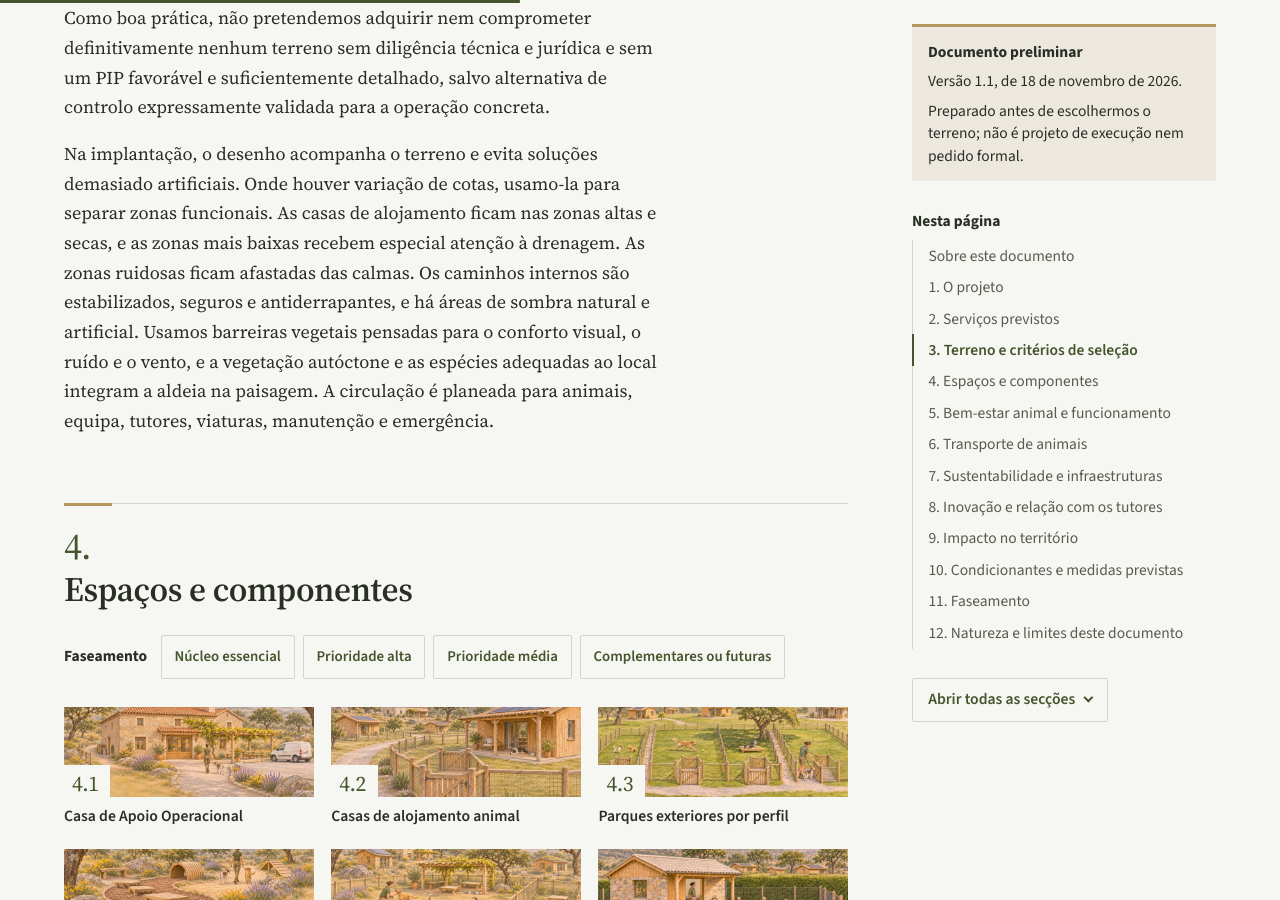
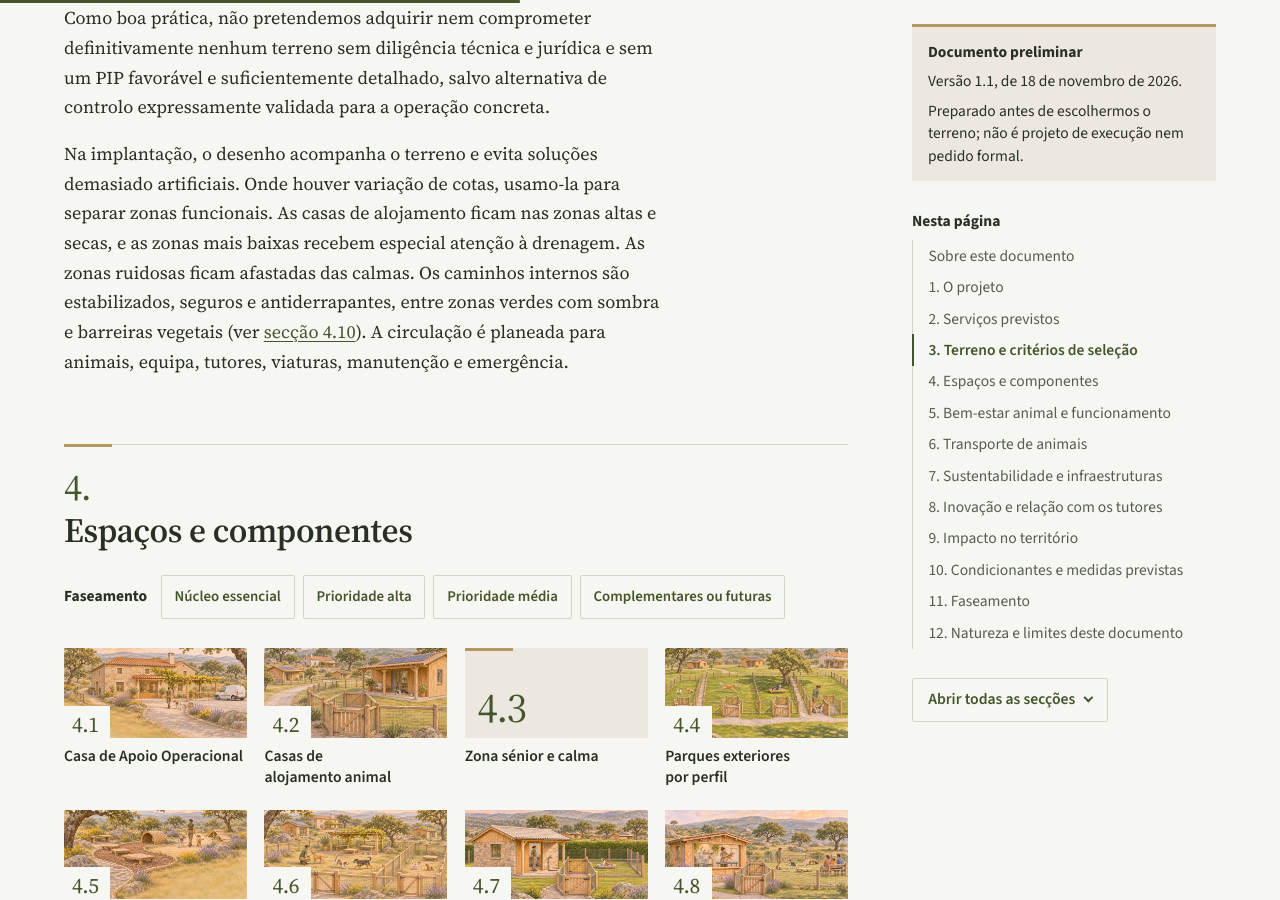
Before and after one commit to NunoMACastro/aldeia_canina, a Jekyll site: the page built from README.md, in a window 1280 px wide and 900 px high, scrolled down 5688 px. Built offline with Jekyll 4.4.1, drawn with Linux system fonts in a browser that asks for light colours; our own code applies the rules of GitHub Pages for plain Markdown files; some of the changed text lies outside the part shown.

Commit message:
Update: Secção 4 com doze subsecções
Zona sénior e calma (4.3), espaços para aulas, workshops e eventos (4.9) e
paisagem, vegetação e sombra (4.10) passam a subsecções próprias, com texto
que muda de sítio; restantes subsecções e figuras renumeradas. Grelha em
quatro colunas, mini-grelha com doze espaços e lente do faseamento com a
numeração nova.

Co-Authored-By: Claude Opus 5.5 <noreply@anthropic.com>

```diff
--- a/README.md
+++ b/README.md
@@ -57,10 +57,10 @@ _Figura 1. Visualização ilustrativa da organização geral da aldeia._
 | Transporte de animais | Recolha e entrega para estadias, creche/ATL, grooming e aulas, em viatura adaptada (ver [secção 6](#6-transporte-de-animais)). |
 | Workshops e eventos | Workshops para tutores, sessões sobre comportamento canino e cuidados básicos, e ações abertas à comunidade, com calendário anual (ver [secção 9](#9-impacto-no-território)). |
 | Voluntariado com cães de abrigo | Residentes, visitantes e voluntários passeiam e socializam, durante o dia e com a equipa, cães do centro de recolha municipal e de associações, com ligação à adoção responsável. |
-| Acolhimento dos animais de visitantes | Acolhimento diurno, na creche/ATL, dos animais de quem visita a região, com recolha e entrega nos alojamentos (ver [secção 4.5](#45-creche-diária-e-atl-canino)). |
+| Acolhimento dos animais de visitantes | Acolhimento diurno, na creche/ATL, dos animais de quem visita a região, com recolha e entrega nos alojamentos (ver [secção 4.6](#46-creche-diária-e-atl-canino)). |
 | Formação em turismo | Formação em acolhimento e atendimento de visitantes que viajam com animais, para pessoas socialmente vulneráveis, com uma entidade formadora e uma instituição social. |
 | Educação ambiental | Sessões para escolas, residentes e visitantes sobre comportamento canino, bem-estar animal, fauna, resíduos e uso responsável dos espaços. |
-| Gatil | Só como possibilidade futura, num edifício separado da área canina (ver [secção 4.9](#49-gatil)). |
+| Gatil | Só como possibilidade futura, num edifício separado da área canina (ver [secção 4.12](#412-gatil)). |
 
 Os serviços combinam-se entre si. A creche/ATL, por exemplo, pode juntar-se ao transporte, ao grooming e ao treino, e serve também de adaptação progressiva antes de uma primeira estadia.
 
@@ -100,7 +100,7 @@ Para cada terreno candidato, consideramos aconselhável fazer um levantamento to
 
 Como boa prática, não pretendemos adquirir nem comprometer definitivamente nenhum terreno sem diligência técnica e jurídica e sem um PIP favorável e suficientemente detalhado, salvo alternativa de controlo expressamente validada para a operação concreta.
 
-Na implantação, o desenho acompanha o terreno e evita soluções demasiado artificiais. Onde houver variação de cotas, usamo-la para separar zonas funcionais. As casas de alojamento ficam nas zonas altas e secas, e as zonas mais baixas recebem especial atenção à drenagem. As zonas ruidosas ficam afastadas das calmas. Os caminhos internos são estabilizados, seguros e antiderrapantes, e há áreas de sombra natural e artificial. Usamos barreiras vegetais pensadas para o conforto visual, o ruído e o vento, e a vegetação autóctone e as espécies adequadas ao local integram a aldeia na paisagem. A circulação é planeada para animais, equipa, tutores, viaturas, manutenção e emergência.
+Na implantação, o desenho acompanha o terreno e evita soluções demasiado artificiais. Onde houver variação de cotas, usamo-la para separar zonas funcionais. As casas de alojamento ficam nas zonas altas e secas, e as zonas mais baixas recebem especial atenção à drenagem. As zonas ruidosas ficam afastadas das calmas. Os caminhos internos são estabilizados, seguros e antiderrapantes, entre zonas verdes com sombra e barreiras vegetais (ver [secção 4.10](#410-paisagem-vegetação-e-sombra)). A circulação é planeada para animais, equipa, tutores, viaturas, manutenção e emergência.
 
 ## 4. Espaços e componentes
 
@@ -160,7 +160,13 @@ As casas têm abastecimento de água e eletricidade, drenagem e encaminhamento a
 
 As dimensões das casas, dos quartos e dos espaços exteriores ficam definidas no projeto técnico. Vamos dimensionar as instalações para respeitar as áreas mínimas legais aplicáveis ao alojamento de cães. Tomamo-las como mínimos, não como dimensões de projeto, e vamos confirmá-las com a DGAV e validá-las com o médico veterinário responsável.
 
-### 4.3 Parques exteriores por perfil
+### 4.3 Zona sénior e calma
+
+Há uma zona sénior e calma, mais tranquila, para cães idosos, com menor mobilidade, em medicação, que precisam de descanso prolongado, ansiosos, sensíveis ao ruído, em primeira estadia, pequenos ou frágeis (ver [secção 5](#5-bem-estar-animal-e-funcionamento)). Fica afastada das zonas de maior ruído, com menos estímulo visual entre cães, pavimento confortável, antiderrapante e fácil de limpar e zonas de descanso com sombra.
+
+As casas dos cães sénior, ansiosos ou sensíveis ficam nas zonas mais tranquilas do terreno (ver [secção 4.2](#42-casas-de-alojamento-animal)), e há parques próprios para cães sénior e um parque calmo (ver [secção 4.4](#44-parques-exteriores-por-perfil)). O voluntariado com cães de abrigo e as sessões de educação ambiental decorrem longe desta zona (ver [secção 4.5](#45-trilhos-sensoriais-e-atividades-de-enriquecimento)).
+
+### 4.4 Parques exteriores por perfil
 
 As áreas exteriores dividem-se por perfil. Há parques para cães pequenos, para cães grandes e para cães sénior, um parque ativo e um parque calmo, um parque individual, um parque de adaptação e um parque para aulas. Os parques usam-se por horários e por grupos de compatibilidade, alternados para reduzir conflitos.
 
@@ -168,7 +174,7 @@ As áreas exteriores dividem-se por perfil. Há parques para cães pequenos, par
 
 _Figura 4. Visualização ilustrativa dos parques exteriores por perfil._
 
-### 4.4 Trilhos sensoriais e atividades de enriquecimento
+### 4.5 Trilhos sensoriais e atividades de enriquecimento
 
 Os trilhos sensoriais juntam superfícies diferentes (relva, areia, madeira, pedra lisa e casca de pinheiro), plantas aromáticas seguras, equipamentos (pequenas rampas, túneis e plataformas), zonas de faro e pontos de pausa, em percursos com estímulos controlados. Contribuem para estimular mentalmente os animais, reduzir a ansiedade e dar-lhes atividade física moderada e enriquecimento ambiental.
 
@@ -184,7 +190,7 @@ Os materiais são seguros, laváveis e resistentes. Os túneis, as rampas, as pl
 
 Em horários próprios, longe da zona sénior e calma, os trilhos recebem também o voluntariado com cães de abrigo, sempre com a equipa e sem contacto com os cães alojados nem com os da creche/ATL, e as sessões de educação ambiental, sem perturbar os animais alojados (ver [secção 9](#9-impacto-no-território)).
 
-### 4.5 Creche diária e ATL canino
+### 4.6 Creche diária e ATL canino
 
 A creche/ATL usa os parques exteriores, os trilhos sensoriais e as zonas de descanso, e apoia-se na avaliação comportamental.
 
@@ -200,7 +206,7 @@ Quando a segurança ou o bem-estar do animal ou do grupo possam estar em causa,
 
 Para quem trabalha por turnos, por exemplo na hotelaria e na restauração, há horários alargados, combinados com os empregadores, depois de a creche/ATL estar a funcionar e de confirmarmos a procura junto deles. Não são horários noturnos. A creche/ATL acolhe também, durante o dia, os animais de quem visita a região, com recolha e entrega nos alojamentos. A admissão destes animais faz-se antes da visita, pelo portal, com a ficha e os documentos, e há uma avaliação curta à chegada. Os horários alargados e o acolhimento de visitantes usam a lotação da creche/ATL, não a aumentam.
 
-### 4.6 Enfermaria e zona de isolamento
+### 4.7 Enfermaria e zona de isolamento
 
 A enfermaria e a zona de isolamento/quarentena ficam separadas da circulação pública, da preparação de alimentos e das áreas comuns da equipa. Conforme a validação técnica e veterinária, incluem:
 
@@ -217,23 +223,39 @@ A enfermaria e a zona de isolamento/quarentena ficam separadas da circulação p
 
 _Figura 7. Visualização ilustrativa da enfermaria e da zona de isolamento._
 
-### 4.7 Grooming e treino
+### 4.8 Grooming e treino
 
 Há um espaço para os serviços de grooming descritos na [secção 2](#2-serviços-previstos). Pode entrar na fase de arranque ou ficar como componente complementar, o que se decide no desenvolvimento do projeto.
 
-O treino e a educação canina (ver [secção 2](#2-serviços-previstos)), incluindo os workshops para tutores, usam o parque próprio e os espaços para aulas, workshops e eventos. Estes espaços servem também a formação em turismo e as atividades abertas à comunidade.
+O treino e a educação canina (ver [secção 2](#2-serviços-previstos)), incluindo os workshops para tutores, usam o parque próprio e os espaços para aulas, workshops e eventos (ver [secção 4.9](#49-espaços-para-aulas-workshops-e-eventos)).
 
 ![Aguarela ilustrativa de um pequeno edifício de madeira com a sala de grooming à vista, onde uma groomer escova um cão preso na mesa, e de um parque de treino vedado ao lado, com entrada de portão duplo, onde um treinador trabalha com um cão pela trela e uma família com uma criança assiste num banco](images/aguarelas/grooming-e-treino.jpg)
 
 _Figura 8. Visualização ilustrativa do espaço de grooming e do parque de treino._
 
-### 4.8 Zona aquática
+### 4.9 Espaços para aulas, workshops e eventos
+
+Os espaços para aulas, workshops e eventos recebem as aulas de treino em grupo e os workshops para tutores (ver [secção 2](#2-serviços-previstos)), a formação em turismo e as atividades abertas à comunidade (ver [secção 9](#9-impacto-no-território)). Para as aulas com cães há também um parque para aulas (ver [secção 4.4](#44-parques-exteriores-por-perfil)).
+
+Os grupos chegam pela receção da Casa de Apoio Operacional (ver [secção 4.1](#41-casa-de-apoio-operacional)), por percursos acessíveis. A localização e a dimensão destes espaços dependem do terreno e do projeto técnico.
+
+### 4.10 Paisagem, vegetação e sombra
+
+![Aguarela ilustrativa da aldeia vista do alto na paisagem, com casas espaçadas rodeadas de relva baixa, algumas com telhado verde e painéis solares, uma cisterna junto à casa de apoio, o lago vedado (previsto só se o terreno o permitir), caminhos de saibro e árvores espaçadas e afastadas dos telhados](images/aguarelas/aldeia-na-paisagem.jpg)
+
+_Figura 9. Visualização ilustrativa da integração da aldeia na paisagem._
+
+Entre as casas, os parques e os trilhos há zonas verdes e áreas de sombra natural e artificial. Usamos barreiras vegetais pensadas para o conforto visual, o ruído e o vento, e a vegetação autóctone e as espécies adequadas ao local integram a aldeia na paisagem.
+
+A vegetação entra também no plano de solo e drenagem e na poupança de água (ver [secção 7](#7-sustentabilidade-e-infraestruturas)). As sessões de educação ambiental decorrem nos trilhos e com a vegetação autóctone (ver [secção 4.5](#45-trilhos-sensoriais-e-atividades-de-enriquecimento)).
+
+### 4.11 Zona aquática
 
 Se o terreno escolhido o permitir, prevemos um lago raso naturalizado, pensado como zona aquática controlada e de acesso condicionado. A sua criação depende de um estudo técnico prévio (viabilidade, drenagem, impermeabilização, segurança e manutenção), de validação ambiental e do licenciamento que se aplique.
 
 ![Aguarela ilustrativa de um lago raso naturalizado e vedado, com rampas de entrada, dois cães na água sob a supervisão de uma cuidadora, uma zona de espera à sombra de uma pérgula com uma taça de água potável e uma zona seca ao lado](images/aguarelas/lago.jpg)
 
-_Figura 9. Visualização ilustrativa da zona aquática._
+_Figura 10. Visualização ilustrativa da zona aquática._
 
 O lago serve o enriquecimento ambiental, o exercício supervisionado e o conforto térmico dos animais nos dias quentes. Não é uma zona de recreio livre nem permanente.
 
@@ -271,7 +293,7 @@ Os animais agrupam-se e alojam-se segundo o porte, a idade, o estado de saúde,
 
 O perfil serve para escolher a casa e o quarto mais adequados, os parques compatíveis e a integração na creche/ATL, e para gerir a alimentação, a medicação e o descanso. Cada animal tem uma ficha individual que vai sendo revista; o perfil não funciona como rótulo permanente. A equipa terá formação em leitura comportamental básica e manterá registos de incidentes, alterações de comportamento e observações.
 
-Há uma zona sénior e calma, mais tranquila, para cães idosos, com menor mobilidade, em medicação, que precisam de descanso prolongado, ansiosos, sensíveis ao ruído, em primeira estadia, pequenos ou frágeis. Fica afastada das zonas de maior ruído, com menos estímulo visual entre cães, pavimento confortável, antiderrapante e fácil de limpar e zonas de descanso com sombra. As rotinas de alimentação, passeio e descanso são previsíveis, com passeios curtos e adaptados, e o acompanhamento é mais próximo, com acesso rápido da equipa e procedimentos de medicação, observação e comunicação com os tutores.
+Na zona sénior e calma (ver [secção 4.3](#43-zona-sénior-e-calma)), as rotinas de alimentação, passeio e descanso são previsíveis, com passeios curtos e adaptados, e o acompanhamento é mais próximo, com acesso rápido da equipa e procedimentos de medicação, observação e comunicação com os tutores.
 
 A zona sénior não é uma enfermaria e não mistura cães sénior frágeis com cães muito ativos. Para os cães sénior há também o Programa Cão Sénior, que acrescenta a tudo isto descanso prolongado, alimentação acompanhada, menor exposição a grupos e um relatório diário para o tutor.
 
@@ -303,15 +325,11 @@ O transporte é uma operação controlada e registada. Segue regras por porte, t
 
 A sustentabilidade ambiental faz parte do projeto de raiz, e o terreno amplo, a exposição solar, a necessidade de água, a drenagem, o saneamento e a utilização diária das instalações dão-lhe ainda mais peso. As soluções finais dependem de estudo técnico e serão proporcionais ao consumo previsto.
 
-![Aguarela ilustrativa da aldeia vista do alto na paisagem, com casas espaçadas rodeadas de relva baixa, algumas com telhado verde e painéis solares, uma cisterna junto à casa de apoio, o lago vedado (previsto só se o terreno o permitir), caminhos de saibro e árvores espaçadas e afastadas dos telhados](images/aguarelas/aldeia-na-paisagem.jpg)
-
-_Figura 11. Visualização ilustrativa da integração da aldeia na paisagem._
-
 Se o terreno tiver ruínas ou edificado existente, queremos reabilitá-los e reutilizá-los, depois da avaliação estrutural e da confirmação do enquadramento urbanístico (ver [secção 3](#3-terreno-e-critérios-de-seleção)).
 
 Na energia, prevemos painéis solares, com produção individual, agrupada ou centralizada, eventualmente uma micro-rede energética e baterias, quando fizerem sentido técnico. Juntam-se iluminação LED e sensores de presença, iluminação exterior eficiente, monitorização de consumos e carregamento para a viatura elétrica.
 
-Para poupar água, queremos recolher e armazenar águas pluviais em cisternas, regar gota a gota, usar espécies autóctones e, quando legalmente permitido, reduzir o consumo de água potável nas lavagens exteriores e na rega.
+Para poupar água, queremos recolher e armazenar águas pluviais em cisternas, regar gota a gota, usar espécies autóctones (ver [secção 4.10](#410-paisagem-vegetação-e-sombra)) e, quando legalmente permitido, reduzir o consumo de água potável nas lavagens exteriores e na rega.
 
 O saneamento segue o critério eliminatório descrito na [secção 3](#3-terreno-e-critérios-de-seleção).
 
--- a/_data/figuras.yml
+++ b/_data/figuras.yml
@@ -39,14 +39,14 @@ creche:
   legenda: "Visualização ilustrativa da creche diária e dos parques por grupo."
 
 lago:
-  numero: 9
+  numero: 10
   imagem: images/aguarelas/lago.jpg
   postal: images/aguarelas/postais/lago.jpg
   alt: "Aguarela ilustrativa de um lago raso naturalizado e vedado, com rampas de entrada, dois cães na água sob a supervisão de uma cuidadora, uma zona de espera à sombra de uma pérgula com uma taça de água potável e uma zona seca ao lado"
   legenda: "Visualização ilustrativa da zona aquática."
 
 paisagem:
-  numero: 11
+  numero: 9
   imagem: images/aguarelas/aldeia-na-paisagem.jpg
   postal: images/aguarelas/postais/aldeia-na-paisagem.jpg
   alt: "Aguarela ilustrativa da aldeia vista do alto na paisagem, com casas espaçadas rodeadas de relva baixa, algumas com telhado verde e painéis solares, uma cisterna junto à casa de apoio, o lago vedado (previsto só se o terreno o permitir), caminhos de saibro e árvores espaçadas e afastadas dos telhados"
--- a/_layouts/default.html
+++ b/_layouts/default.html
@@ -77,7 +77,7 @@
   Número das secções em destaque. As capturas guardam o espaço final de propósito
   (sem controlo de espaços no endcapture), para «4. » não apanhar «4.1 ».
 {%- endcomment -%}
-{%- for m in (1..9) -%}
+{%- for m in (1..12) -%}
   {%- capture de %}">4.{{ m }} {% endcapture -%}
   {%- capture para %}"><span class="num">4.{{ m }}</span> {% endcapture -%}
   {%- assign corpo = corpo | replace: de, para -%}
--- a/assets/css/site.css
+++ b/assets/css/site.css
@@ -311,10 +311,10 @@ a { color: var(--pinho); text-decoration-thickness: 1px; text-underline-offset:
   content: ""; position: absolute; left: 0; top: 1.22rem; width: .42rem; height: .42rem; background: var(--pinho);
 }
 
-/* §4 Espaços: grelha das nove subsecções, com a miniatura da aguarela de cada uma, quando há */
+/* §4 Espaços: grelha das doze subsecções, com a miniatura da aguarela de cada uma, quando há */
 .espacos ol {
   list-style: none; margin: 1.8rem 0 .6rem; padding: 0;
-  display: grid; grid-template-columns: repeat(3, minmax(0, 1fr)); gap: 1.4rem 1.1rem;
+  display: grid; grid-template-columns: repeat(4, minmax(0, 1fr)); gap: 1.4rem 1.1rem;
 }
 .espacos li { margin: 0; max-width: none; }
 /* Cada entrada: o lugar da imagem com o número da subsecção numa placa de pedra ao sol no
@@ -527,7 +527,7 @@ a { color: var(--pinho); text-decoration-thickness: 1px; text-underline-offset:
 @media (prefers-reduced-motion: reduce) { .fases button, .espaco-img { transition: none; } }
 
 /* Mini-grelha dos espaços (§4 da apresentação, montada pelo script): enquanto se lê a §4 com a
-   grelha acima do ecrã, uma faixa fixa no topo com os nove espaços. No ecrã largo, a miniatura de
+   grelha acima do ecrã, uma faixa fixa no topo com os doze espaços. No ecrã largo, a miniatura de
    cada aguarela com o número numa placa, como a grelha; o espaço em leitura ganha um traço de 3px
    em pinho por baixo e o número a 600. Sem sombra, separada do texto por um filete, como a faixa
    da secção. */
@@ -542,7 +542,7 @@ a { color: var(--pinho); text-decoration-thickness: 1px; text-underline-offset:
   .mini-espacos.visivel { opacity: 1; transform: none; transition: opacity .18s ease-out, transform .18s ease-out, visibility 0s; }
 }
 .doc .mini-espacos ol {
-  display: grid; grid-template-columns: repeat(9, minmax(0, 1fr)); gap: .5rem;
+  display: grid; grid-template-columns: repeat(12, minmax(0, 1fr)); gap: .5rem;
   list-style: none; max-width: 76rem; margin: 0 auto; padding: .45rem var(--margem) .35rem;
 }
 .doc .mini-espacos li { max-width: none; margin: 0; }
@@ -707,6 +707,16 @@ a { color: var(--pinho); text-decoration-thickness: 1px; text-underline-offset:
 @media (max-width: 40rem) {
   .doc .mini-espacos ol { padding-inline: var(--gutter); }
 }
+/* Com doze espaços, os números de dois algarismos («4.10» a «4.12») não cabem a .98rem num
+   telemóvel estreito: sem vão entre as ligações e com o número mais pequeno, cada um cabe na sua */
+@media (max-width: 40rem) {
+  .doc .mini-espacos ol { gap: 0; }
+  .mini-num { font-size: .82rem; }
+}
+@media (max-width: 22.5rem) {
+  .doc .mini-espacos ol { padding-inline: max(.5rem, env(safe-area-inset-left, 0px)); }
+  .mini-num { font-size: .75rem; }
+}
 
 /* Telemóvel: a imagem fica por cima e o texto da abertura passa para a sombra do pinhal */
 @media (max-width: 40rem) {
```
Also changed, not shown: other parts of README.md (+2 -2 lines), _data/percurso.json (+5 -5 lines).
